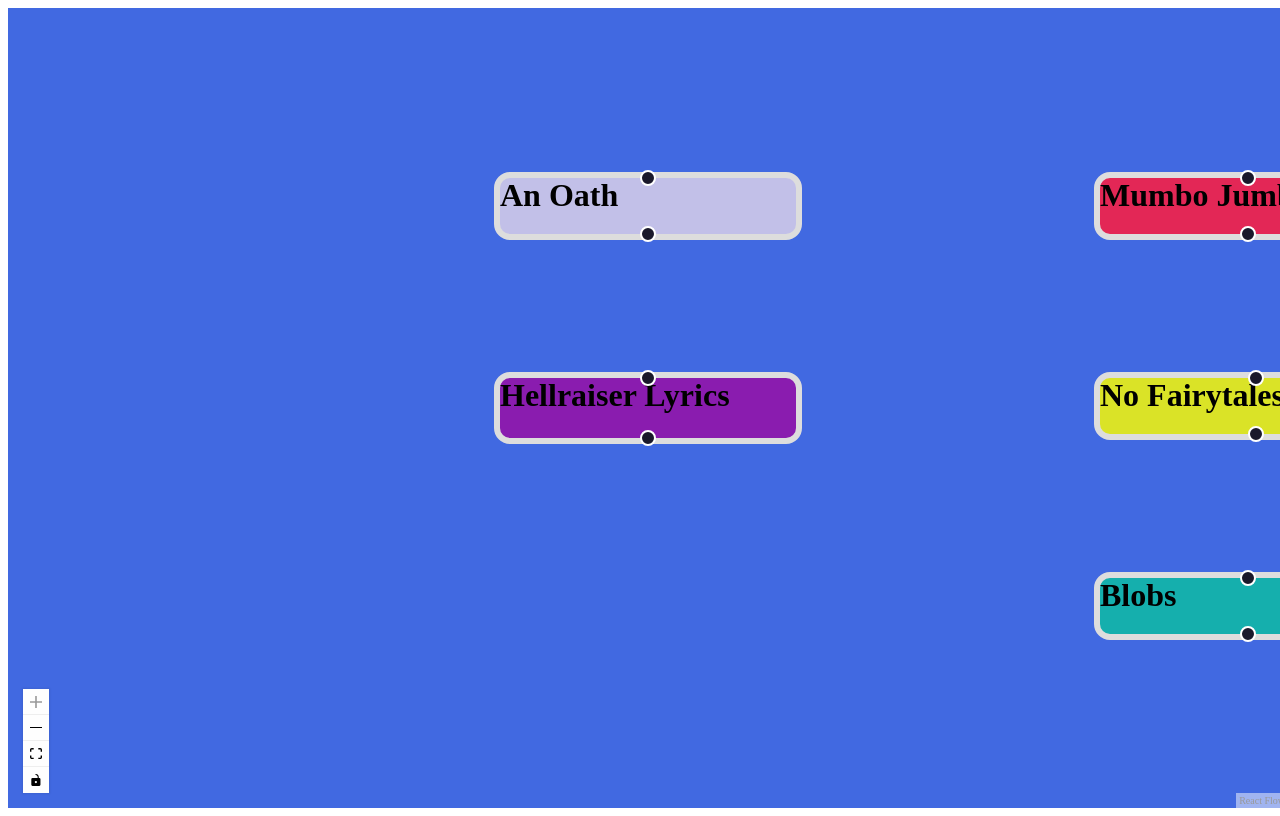
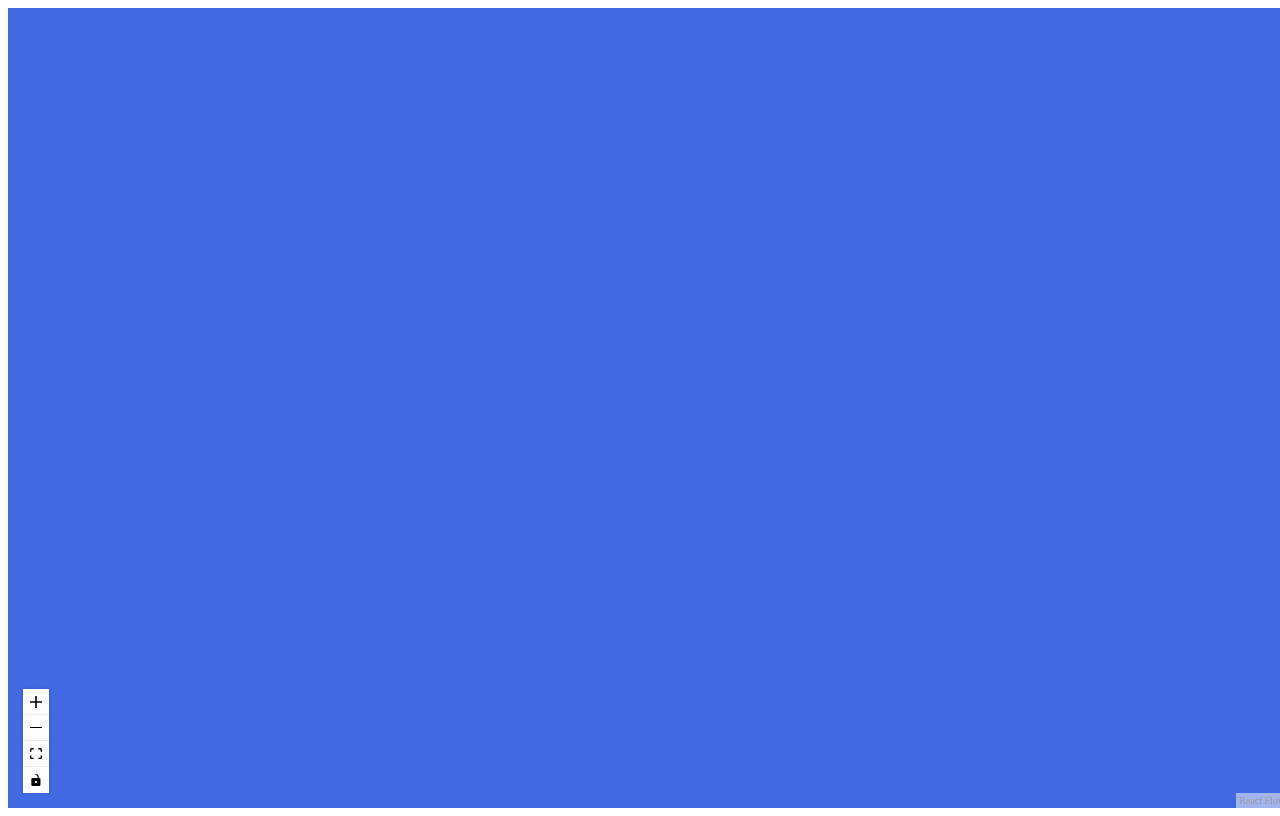
Before and after one commit to Black-Thoughts/react-flow-runtime, a React (Vite) app: page / in a window 1280 px wide. Built offline with nearby package versions, Linux system fonts and the light colour scheme.

Commit message:
did I break it?

```diff
--- a/src/App.jsx
+++ b/src/App.jsx
@@ -10,11 +10,6 @@ import { IFrameNode } from './Components/Nodes/IFrameNode';
 import '@xyflow/react/dist/style.css';
 import './App.css';
 
-window.addEventListener('message', (message) => {
-  console.log(message.data);
-  alert(message.data);
-})
-
 const nodeTypes = {
   videoNode: VideoNode,
   audioNode: AudioNode,
@@ -23,40 +18,7 @@ const nodeTypes = {
   iFrameNode: IFrameNode,
 };
 
-const initialNodes = [
-  // {id: "1", position: {x:0, y:0}, data: {label: "1"}},
-  // {id: "2", position: {x:0, y:100}, data: {label: "2"}},
-  {
-    id: '3',
-    type: 'videoNode',
-    position: { x: 250, y: 50 },
-    data: { label: 'Mumbo Jumbo', url: '/Mumbo_Jumbo.webm' },
-  },
-  {
-    id: '4',
-    type: 'audioNode',
-    position: { x: 250, y: 150 },
-    data: { label: 'No Fairytales Involved', url: '/noFairytales.mp3' },
-  },
-  {
-    id: '5',
-    type: 'imageNode',
-    position: { x: 250, y: 250 },
-    data: { label: 'Blobs', url: '/abstract.jpg' },
-  },
-  {
-    id: '6',
-    type: 'textNode',
-    position: { x: -50, y: 50 },
-    data: { label: 'An Oath', text: 'Lorem ipsum dolor sit amet, consectetur adipiscing elit, sed do eiusmod tempor incididunt ut labore et dolore magna aliqua. Ut enim ad minim veniam, quis nostrud exercitation ullamco laboris nisi ut aliquip ex ea commodo consequat. Duis aute irure dolor in reprehenderit in voluptate velit esse cillum dolore eu fugiat nulla pariatur. Excepteur sint occaecat cupidatat non proident, sunt in culpa qui officia deserunt mollit anim id est laborum.' },
-  },
-  {
-    id: '7',
-    type: 'iFrameNode',
-    position: { x: -50, y: 150 },
-    data: { label: 'Hellraiser Lyrics', url: 'https://docs.google.com/document/d/1LGKJGKh1PuKJlJE7Dcr000ExDCALWehCva2wLVwlVYg/edit?tab=t.0'},
-  },
-];
+const initialNodes = [];
 
 const initialEdges = [{id: "e1-2", source: "1", target: "2"}];
 
@@ -69,6 +31,12 @@ function FlowEditor() {
   const {screenToFlowPosition} = useReactFlow();
 
 
+  window.addEventListener('message', (message) => {
+    console.log(message.data);
+    // alert(message.data);
+    setNodes(message.data.nodes);
+    setEdges(message.data.edges);
+  })
 
   const onConnect = useCallback(
     (params) => setEdges((eds) => addEdge(params, eds)),
--- a/src/Components/Nodes/IFrameNode.jsx
+++ b/src/Components/Nodes/IFrameNode.jsx
@@ -31,8 +31,8 @@ export function IFrameNode({ id, data }) {
         if (!node) return;
 
         const size = data.previousSize ?? {
-            width: '20vw',
-            height: '30vh',
+            width: '75vw',
+            height: '70vh',
         };
 
 
@@ -56,13 +56,15 @@ export function IFrameNode({ id, data }) {
 
   return (
     <div className={`${isExpanded ? 'expanded' : 'collapsed'}`}>
-        <NodeResizer
+        {/* <NodeResizer
             isVisible={isExpanded}
             minWidth={200}
-            minHeight={100}
+            maxWidth={200}
+            minHeight={1200}
+            maxHeight={900}
             onResizeStart={() => setIsResizing(true)}
             onResizeEnd={() => setIsResizing(false)}
-        />
+        /> */}
         <Handle type="target" position={Position.Top} />
         <div className='nodeHeader' onClick={() => setIsExpanded(!isExpanded)}>
             {data.label || 'IFrame Node'}
```
